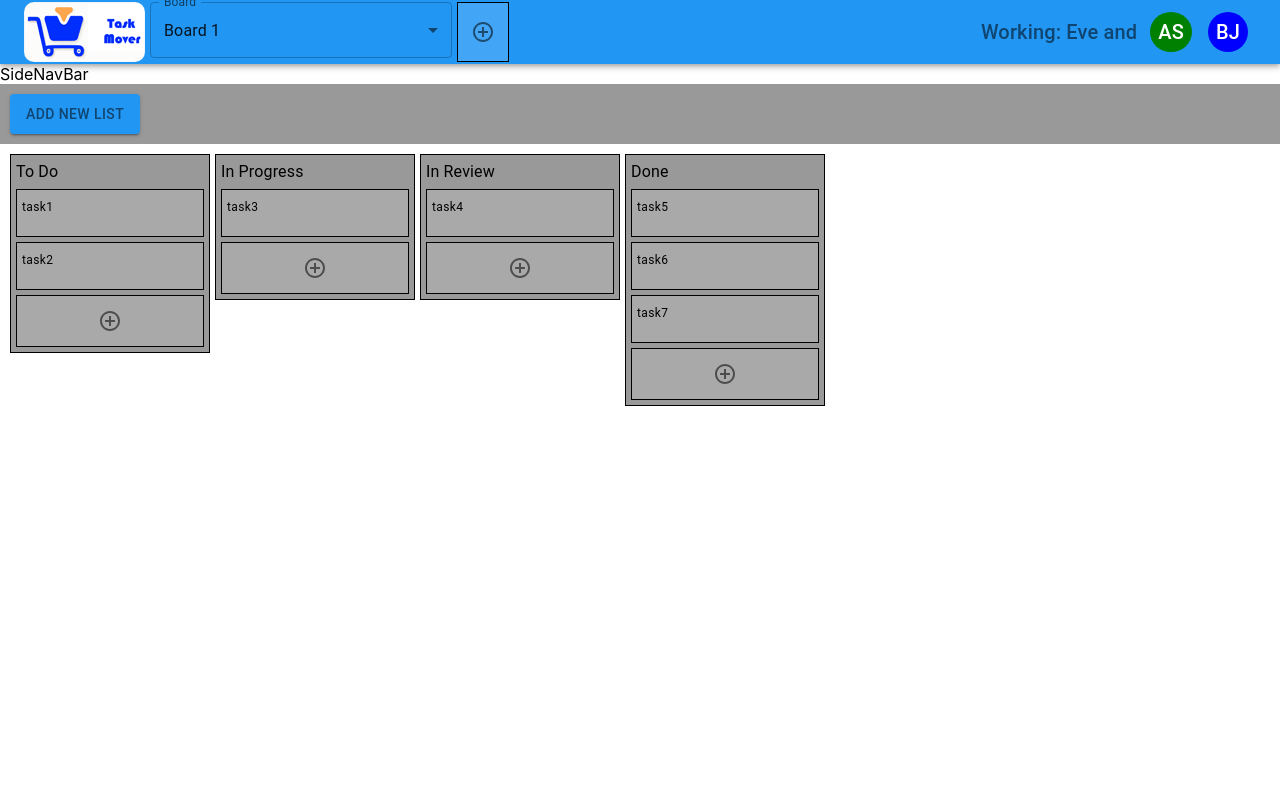
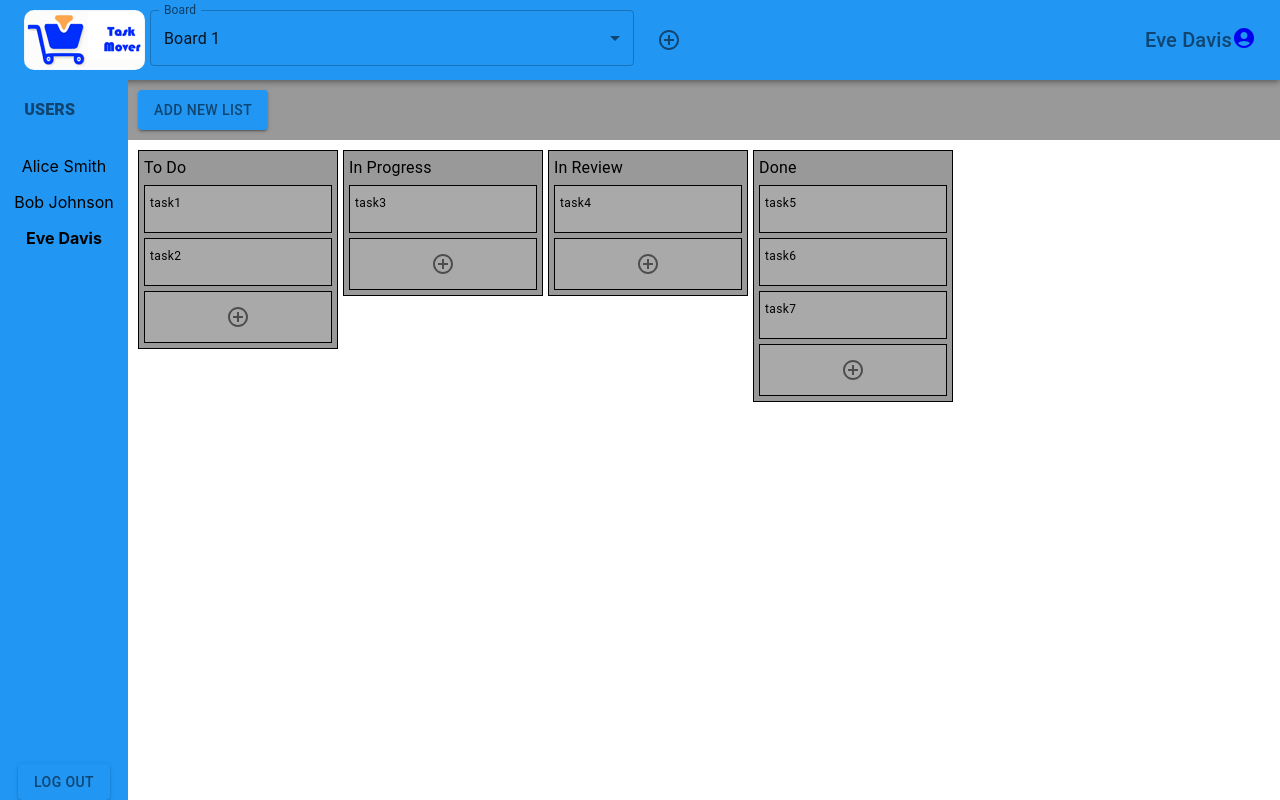
Before and after one commit to Setom29/task-mover, a React (Create React App) app: page /workspace in a window 1280 px wide. Built offline with nearby package versions, Linux system fonts and the light colour scheme.

Commit message:
feat: side navbar

```diff
--- a/src/components/WorkSpace.js
+++ b/src/components/WorkSpace.js
@@ -1,18 +1,21 @@
 import React from 'react'
 import {Box} from "@mui/material"
-import SideNavBar from './appBar/SideNavBar'
+import SideNavBar from './sideBar/SideNavBar'
 import Board from './board/Board'
-import AppBarHeader from './appBar/AppBar'
+import AppHeader from './appBar/AppHeader'
 import { inject, observer } from 'mobx-react'
 
 const WorkSpace = inject("usersTable", "boardsTable")(observer((props) => {
   return (
-   <Box>
-        <AppBarHeader/>
-        <SideNavBar />
-        <Board boardId={props.boardsTable.currentId}/>
+    <Box sx={{height: "100vh", display: "flex", flexDirection: "column", justifyContent: "start"}}>
+        <Box sx={{position: "absolute", left: "0px", top: "300px", zIndex: "-1"}}>test</Box>
+        <AppHeader/>
+        <Box sx={{height: "100%", display: "grid", gridTemplateColumns: "1fr 9fr"}}>
+          <SideNavBar />
+          <Board boardId={props.boardsTable.currentId}/>
+        </Box>
     </Box>
-  )
+        )
 }))
 
 export default WorkSpace;
--- a/src/components/appBar/AddBoardComponent.js
+++ b/src/components/appBar/AddBoardComponent.js
@@ -17,12 +17,12 @@ const AddBoardComponent = inject(
     return (
       <Box
         sx={{
-          border: "1px solid black",
+          border: "none",
           padding: "5px",
-          backgroundColor: "primary.dark",
+          backgroundColor: "primary.main",
           heigth: "1em",
           display: "flex",
-          justifyContent: "center",
+          justifyContent: "start",
         }}
       >
         {open ? (
@@ -34,9 +34,8 @@ const AddBoardComponent = inject(
             />
             <Box  sx={{display: "flex", flexDirection: "row", alignItems: "center"}} >
                 <IconButton
-                variant="contained"
-                disabled={newBoardName === ""}
-                onClick={() => {
+                  disabled={newBoardName === ""}
+                  onClick={() => {
                     const newBoard = props.boardsTable.addBoard(
                         newBoardName,
                         props.usersTable.currentItem.id
@@ -49,8 +48,7 @@ const AddBoardComponent = inject(
                 <SendIcon />
                 </IconButton>
                 <IconButton
-                variant="contained"
-                onClick={() => {
+                  onClick={() => {
                     setOpen(false);
                     setNewBoardName("");
                 }}
@@ -60,7 +58,7 @@ const AddBoardComponent = inject(
             </Box>
           </Box>
         ) : (
-          <IconButton variant="contained" onClick={() => setOpen(true)} sx={{aspectRatio: "1/1"}}>
+          <IconButton onClick={() => setOpen(true)} sx={{aspectRatio: "1/1"}}>
             <AddCircleOutlineIcon />
           </IconButton>
         )}
--- a/src/components/appBar/AppBar.js
+++ /dev/null
@@ -1,32 +0,0 @@
-import { observer, inject } from 'mobx-react'
-import { AppBar, Box, Toolbar, Typography } from '@mui/material';
-import BoardsSelect from './BoardsSelect';
-import AddBoardComponent from './AddBoardComponent';
-import imgLogo from '../../assets/logo-small.png'
-import UsersWorking from './UsersWorking';
-
-const AppBarHeader = inject("usersTable")(observer((props) => {
-
-  return (
-    <Box sx={{ flexGrow: 1}}>
-      <AppBar position="static">
-        <Toolbar sx={{display: "flex", flexDirection: "row", gap: "5px", justifyContent: "space-between"}}>
-            <Box component="div" sx={{display: "flex", flexDirection: "row", gap: "5px", flexGrow: 0.3, alignContent: "center"}}>
-              <Box component="img"
-                   src={imgLogo}
-                   alt="Logo"
-                   sx={{borderRadius: "10px", objectFit: "cover"}}
-               />
-              <BoardsSelect/>
-              <AddBoardComponent/>
-            </Box>
-            <Typography variant="h6" component="div" >
-               <UsersWorking />
-            </Typography>
-        </Toolbar>
-      </AppBar>
-    </Box>
-  )
-}))
-
-export default AppBarHeader;
--- /dev/null
+++ b/src/components/appBar/AppHeader.js
@@ -0,0 +1,36 @@
+import { observer, inject } from 'mobx-react'
+import { AppBar, Box, Toolbar, Typography } from '@mui/material';
+import BoardsSelect from './BoardsSelect';
+import AddBoardComponent from './AddBoardComponent';
+import imgLogo from '../../assets/logo-small.png'
+import { AccountCircle } from '@mui/icons-material';
+import { Link } from 'react-router-dom';
+
+const AppHeader = inject("usersTable")(observer((props) => {
+
+  return (
+    <AppBar position="static">
+      <Toolbar sx={{display: "flex", py: "10px", flexDirection: "row", gap: "5px", justifyContent: "space-between"}}>
+          <Box component="div" sx={{display: "grid", gridTemplateColumns: "1fr 4fr 3fr", gap: "5px", alignContent: "center"}}>
+            <Box component="img"
+                  src={imgLogo}
+                  alt="Logo"
+                  sx={{borderRadius: "10px", objectFit: "cover"}}
+              />
+            <BoardsSelect/>
+            <AddBoardComponent/>
+          </Box>
+          <Box display="flex" alignItems="center">
+            <Typography variant="h6" component="div">
+              {props.usersTable.currentItem.name} {props.usersTable.currentItem.surname}
+            </Typography>
+            <Link to="/">
+              <AccountCircle />
+            </Link>
+          </Box>
+      </Toolbar>
+    </AppBar>
+  )
+}))
+
+export default AppHeader;
--- a/src/components/appBar/SideNavBar.js
+++ /dev/null
@@ -1,7 +0,0 @@
-import React from 'react'
-
-export default function SideNavBar({users, currentUser}) {
-  return (
-    <div>SideNavBar</div>
-  )
-}
--- /dev/null
+++ b/src/components/sideBar/SideNavBar.js
@@ -0,0 +1,25 @@
+import { Backdrop, Button, Stack, Typography } from '@mui/material'
+import React from 'react'
+import UsersSimple from './UsersSimple'
+import { Link } from 'react-router-dom'
+
+export default function SideNavBar() {
+  return (
+      <Stack
+      direction="column"
+      justifyContent="space-between"
+      alignItems="center"
+      spacing={0}
+      bgcolor="primary.main"
+      // we'll have opacity when we set our palette, defining colors via rgba().
+      // Seems there's no way to make it with preset MUI colors
+      >
+        <UsersSimple/>
+        <Typography component="div" variant='h6'>
+          <Link to="/" style={{"textDecoration": "none"}}>
+            <Button variant="contained">Log out</Button>
+          </Link>
+        </Typography>
+    </Stack>
+  )
+}
--- /dev/null
+++ b/src/components/sideBar/UsersSimple.js
@@ -0,0 +1,37 @@
+import { observer, inject } from 'mobx-react'
+import { Stack } from '@mui/system';
+import Typography from '@mui/material/Typography';
+import { Box, Button } from '@mui/material';
+
+const UsersSimple = inject("usersTable")(observer((props) => {
+    let users = [...props.usersTable.data];
+
+    return (
+        <Stack
+        spacing={2}
+        direction="column"
+        justifyContent="center"
+        alignItems="center">
+            <Box sx={{
+            width: "100%",
+            height: "60px",
+            display: "flex",
+            gap: "20px",
+            padding: "10px",
+            }}>
+                <Typography variant="body1" sx={{color: "primary.contrastText", fontWeight: "900", py: "8px"}}>
+                    USERS
+                </Typography>
+            </Box>
+            {users.map((user) =>
+                <Typography
+                    variant="string"
+                    sx={{fontWeight: user.id === props.usersTable.currentId ? 'bold' : 'normal'}}>
+                    {user.name} {user.surname}
+                </Typography>)
+            }
+        </Stack>
+     );
+}))
+
+export default UsersSimple;
```
